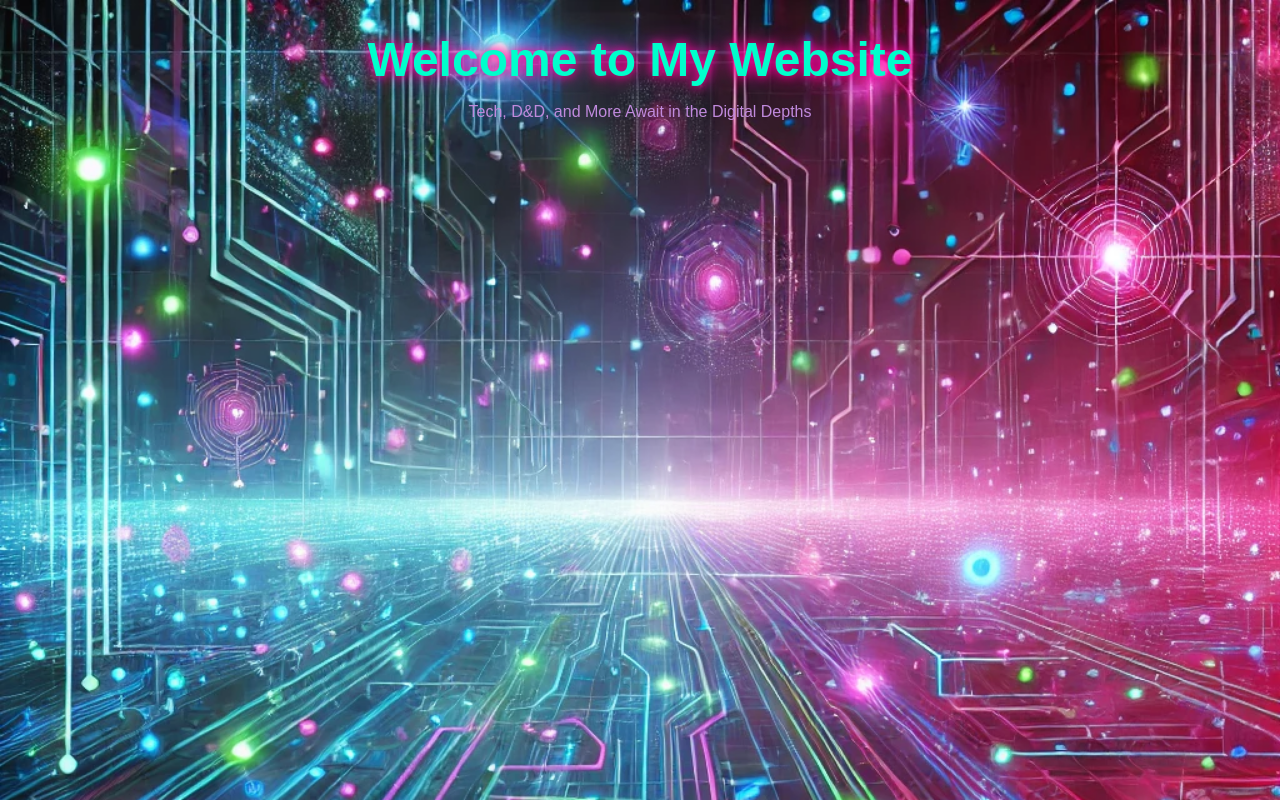
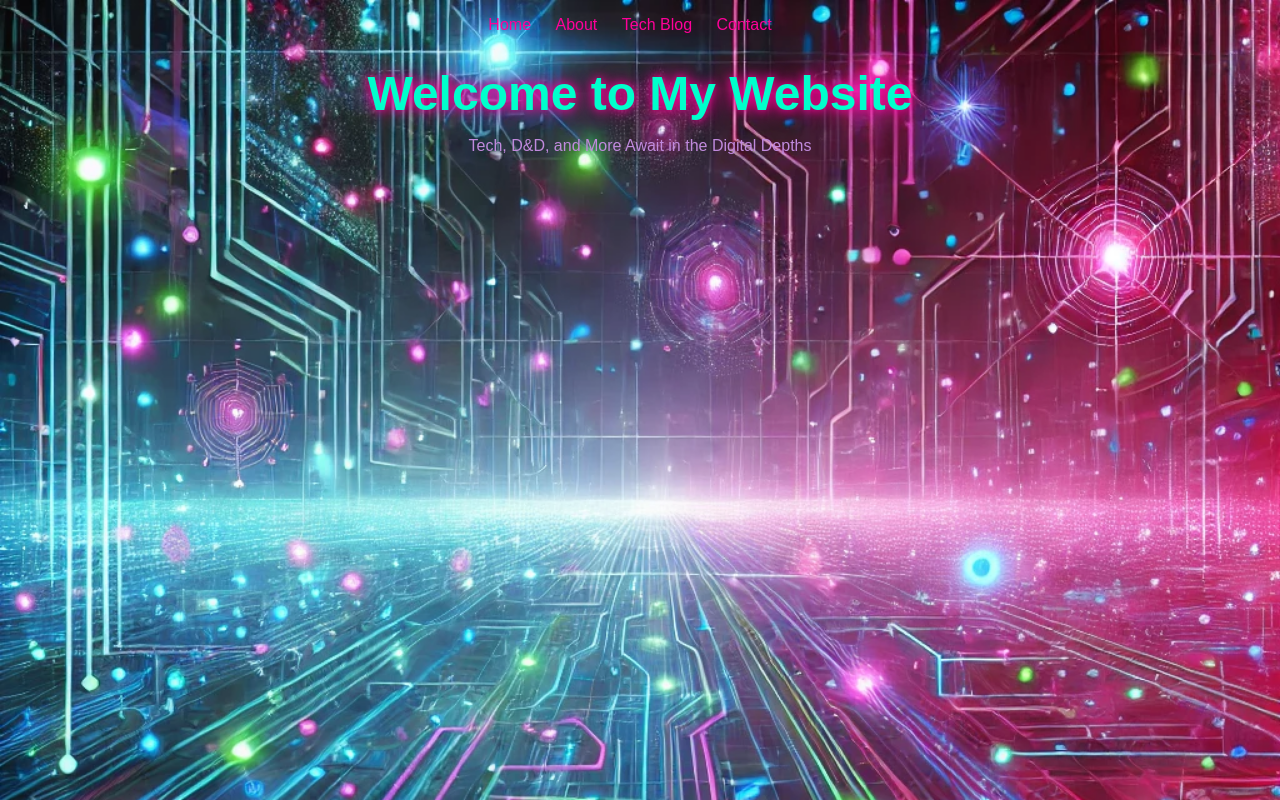
Before and after one commit to GanymedeWordsmyth/cbpetersoninfosec.solutions, a plain HTML site: page index.html in a window 1280 px wide. Drawn offline with Linux system fonts and the light colour scheme.

Commit message:
Background

```diff
--- a/assets/css/styles.css
+++ b/assets/css/styles.css
@@ -6,7 +6,7 @@ body {
     color: #ffffff;
     margin: 0;
     padding: 0;
-    background-image: url('../images/cyberpunk-bg.png');
+    background-image: url('/assets/images/cyberpunk-bg.png');
     background-size: cover;
     background-position: auto;
     background-repeat: no-repeat;
--- a/index.html
+++ b/index.html
@@ -19,16 +19,29 @@
     <!--<img id="logo" alt="Logo" />-->
 
     <!-- Navigation -->
-    <script type="module">
+    <div id="nav-placeholder"></div>
+    <script>
+        document.addEventListener("DOMContentLoaded", function() {
+            var xhr = new XMLHttpRequest();
+            xhr.open('GET','/nav.html', true);
+            xhr.onreadystatechange = function() {
+                if (xhr.readyState === 4 && xhr.status === 200) {
+                    document.getElementById('nav-placeholder').innerHTML = xhr.responseText;
+                }
+            };
+            xhr.send();
+        });
+    </script>
+    <!--<script type="module">
         import { nav } from '/nav.js';
 
         document.body.prepend(nav);
-    </script>
+    </script>-->
 
     <h1>Welcome to My Website</h1>
     <p>Tech, D&D, and More Await in the Digital Depths</p>
 
-    <script>
+    <!--<script>
         // Set the logo source
         document.getElementById("logo").src = paths.images.logo;
 
@@ -36,7 +49,7 @@
         document.getElementById("home-link").href = paths.pages.home;
         document.getElementById("about-link").href = paths.pages.about;
         document.getElementById("tech-link").href = paths.pages.tech;
-    </script>
+    </script>-->
 
 </body>
 </html>
```
Also changed, not shown: nav.html (renamed from assets/navigation/nav.html), 1 other file.
